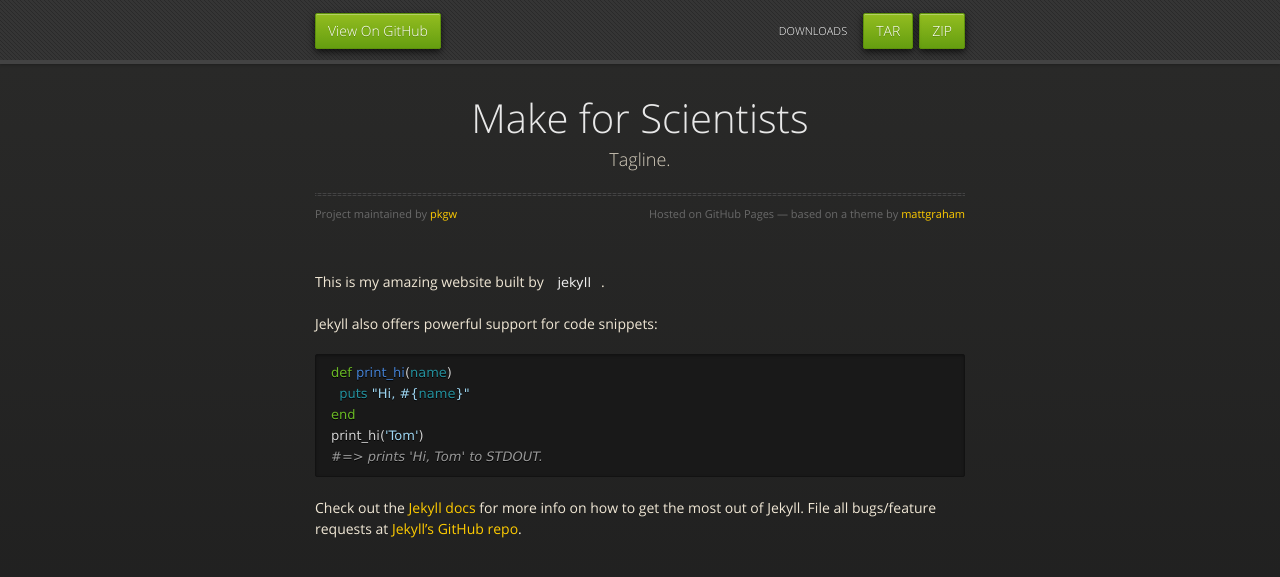
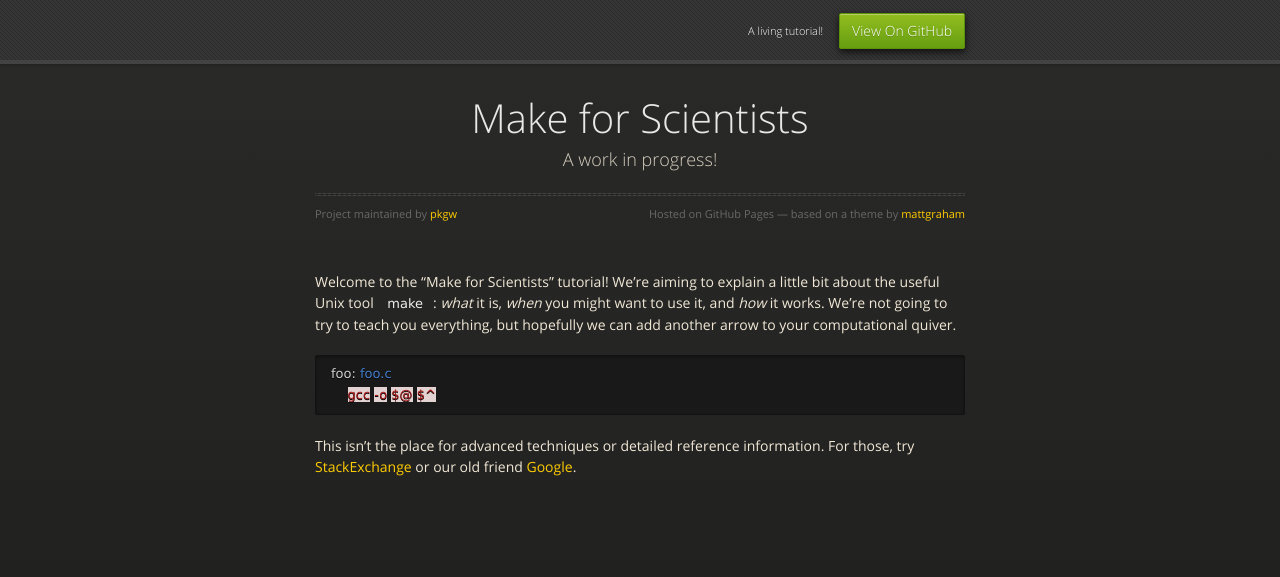
Before and after one commit to pkgw/make_for_scientists, a Jekyll site: the page built from index.md, in a window 1280 px wide. Shown: the top 577 px of the page. Built offline with Jekyll 4.4.1, drawn with Linux system fonts in a browser that asks for light colours; nearby versions of some CDN libraries; Markdown is read by kramdown in place of the engine named in the settings.

Commit message:
Very quick placeholder-ish content

```diff
--- a/_layouts/default.html
+++ b/_layouts/default.html
@@ -20,19 +20,17 @@
   <body>
       <div id="header">
         <nav>
-          <li class="fork"><a href="https://github.com/pkgw/make_for_scientists">View On GitHub</a></li>
-          <li class="downloads"><a href="https://github.com/pkgw/make_for_scientists/zipball/master">ZIP</a></li>
-          <li class="downloads"><a href="https://github.com/pkgw/make_for_scientists/tarball/master">TAR</a></li>
-          <li class="title">DOWNLOADS</li>
+          <li class="downloads"><a href="https://github.com/pkgw/make_for_scientists">View On GitHub</a></li>
+	  <li class="title">A living tutorial!</li>
         </nav>
-      </div><!-- end header -->
+      </div>
 
     <div class="wrapper">
 
       <section>
         <div id="title">
           <h1>{{ site.name }}</h1>
-          <p>Tagline.</p>
+          <p>{{ page.tagline }}</p>
           <hr>
           <span class="credits left">Project maintained by <a href="https://github.com/pkgw">pkgw</a></span>
           <span class="credits right">Hosted on GitHub Pages &mdash; based on a theme by <a href="https://twitter.com/michigangraham">mattgraham</a></span>
--- a/index.md
+++ b/index.md
@@ -1,23 +1,22 @@
 ---
 layout: default
 title:  Make for Scientists
+tagline: A work in progress!
 ---
 
-This is my amazing website built by `jekyll`.
+Welcome to the "Make for Scientists" tutorial! We're aiming to explain a
+little bit about the useful Unix tool `make`: *what* it is, *when* you might
+want to use it, and *how* it works. We're not going to try to teach you
+everything, but hopefully we can add another arrow to your computational
+quiver.
 
-Jekyll also offers powerful support for code snippets:
-
-{% highlight ruby %}
-def print_hi(name)
-  puts "Hi, #{name}"
-end
-print_hi('Tom')
-#=> prints 'Hi, Tom' to STDOUT.
+{% highlight make %}
+foo: foo.c
+    gcc -o $@ $^
 {% endhighlight %}
 
-Check out the [Jekyll docs][jekyll] for more info on how to get the most out
-of Jekyll. File all bugs/feature requests at [Jekyll's GitHub
-repo][jekyll-gh].
+This isn't the place for advanced techniques or detailed reference
+information. For those, try [StackExchange] or our old friend [Google].
 
-[jekyll-gh]: https://github.com/mojombo/jekyll
-[jekyll]:    http://jekyllrb.com
+[StackExchange]: http://stackexchange.com/
+[Google]: https://google.com/
```
